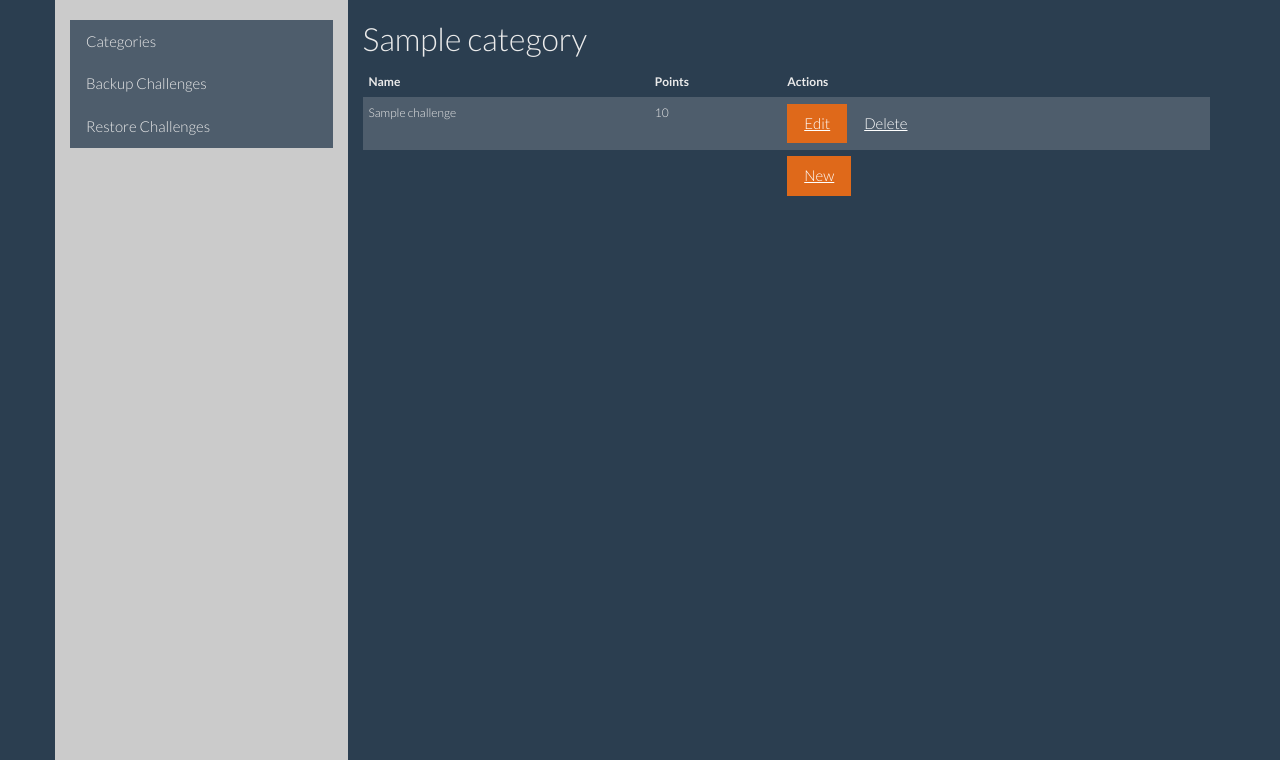
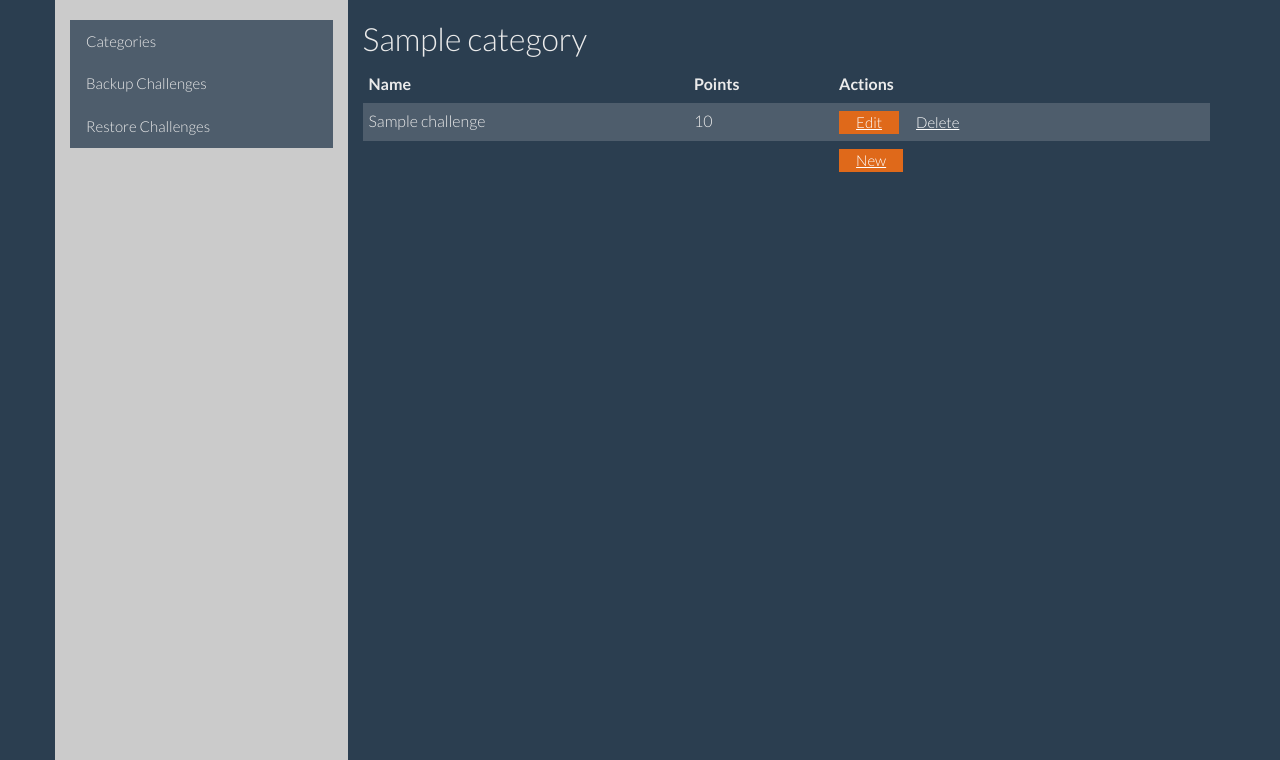
Before and after one commit to google/ctfscoreboard, a Flask app: page /admin/challenges/1 in a window 1280 px wide. Shown: the part 40-800 px from the top of the page. Run offline with Flask 2, Linux system fonts and the light colour scheme; the visitor is signed in with stand-in values (Sample User, id 1); tables that the repository leaves empty hold one stand-in row (values such as "Sample post"); parts of the project's set-up code (start-up, migrations or seed data) failed here and were passed over; some libraries are stand-ins or nearby versions.

Commit message:
Fix formatting on admin tables.

```diff
--- a/static/css/scoreboard.css
+++ b/static/css/scoreboard.css
@@ -23,3 +23,10 @@ body {
   padding-top: 8px;
   padding-bottom: 8px;
 }
+.challenge-table {
+  font-size: 16px;
+}
+.challenge-table .btn {
+  padding-top: 0;
+  padding-bottom: 0;
+}
--- a/templates/admin/challenges.html
+++ b/templates/admin/challenges.html
@@ -1,7 +1,7 @@
 {% extends "base.html" %}
 {% block title %}{{category.name}}{% endblock %}
 {% block body %}
-<table class='table table-striped'>
+<table class='table table-striped challenge-table'>
   <thead>
     <tr><th>Name</th><th>Points</th><th>Actions</th></tr>
   </thead>
```
